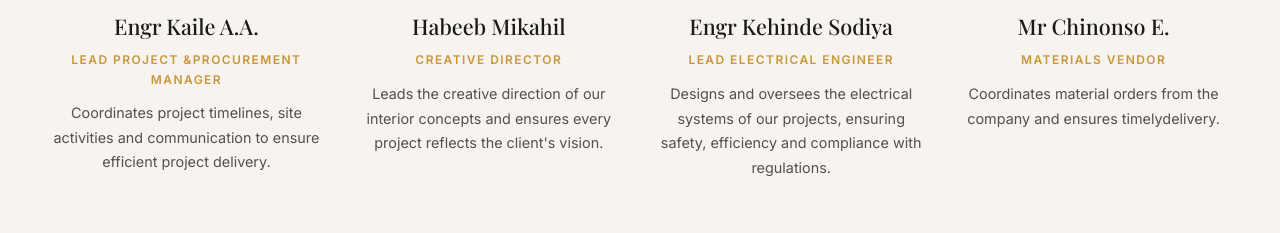
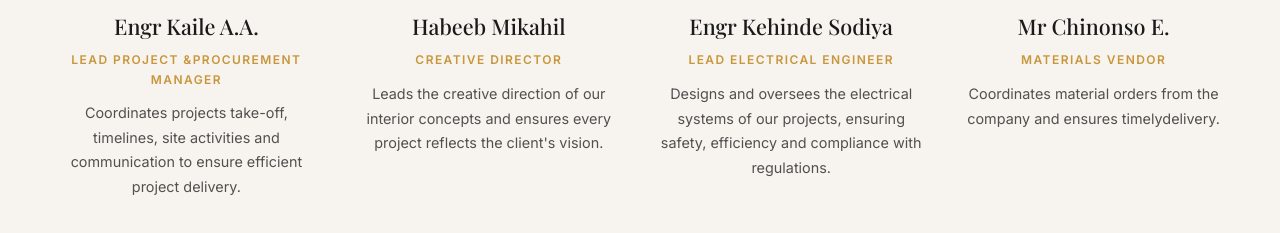
Before and after one commit to olumi-34/lumid-inex-website, a plain HTML site: page team/index.html in a window 1280 px wide. Shown: the part 2368-2601 px from the top of the page. Drawn offline with nearby package versions, Linux system fonts and the light colour scheme; a web font is replaced by a local one.

Commit message:
added more description to engr kaile

```diff
--- a/team/index.html
+++ b/team/index.html
@@ -220,7 +220,7 @@
       <h3 class="partner-name">Engr Kaile A.A.</h3>
       <p class="partner-position">Lead Project &amp;Procurement Manager</p>
       <p class="partner-description">
-        Coordinates project timelines, site activities and communication to ensure efficient project delivery.
+        Coordinates projects take-off, timelines, site activities and communication to ensure efficient project delivery.
       </p>
     </article>
 
```
